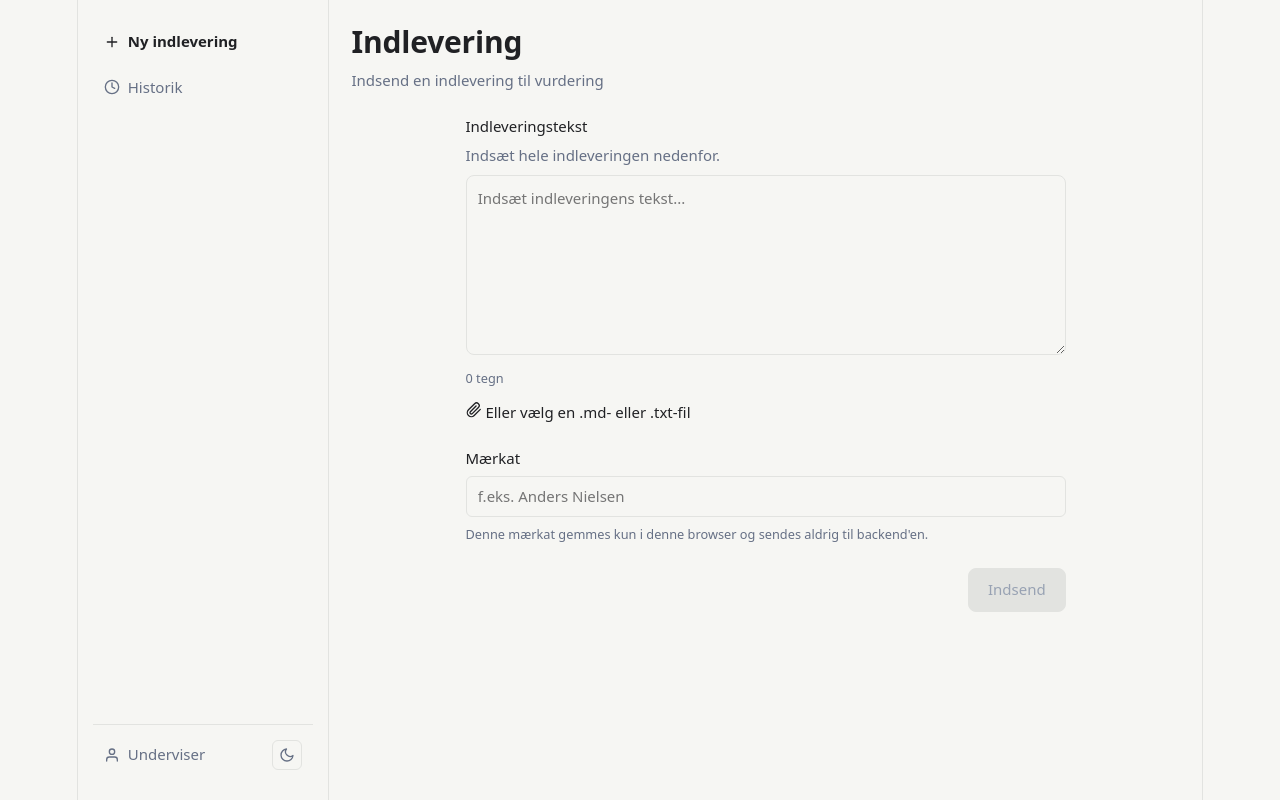
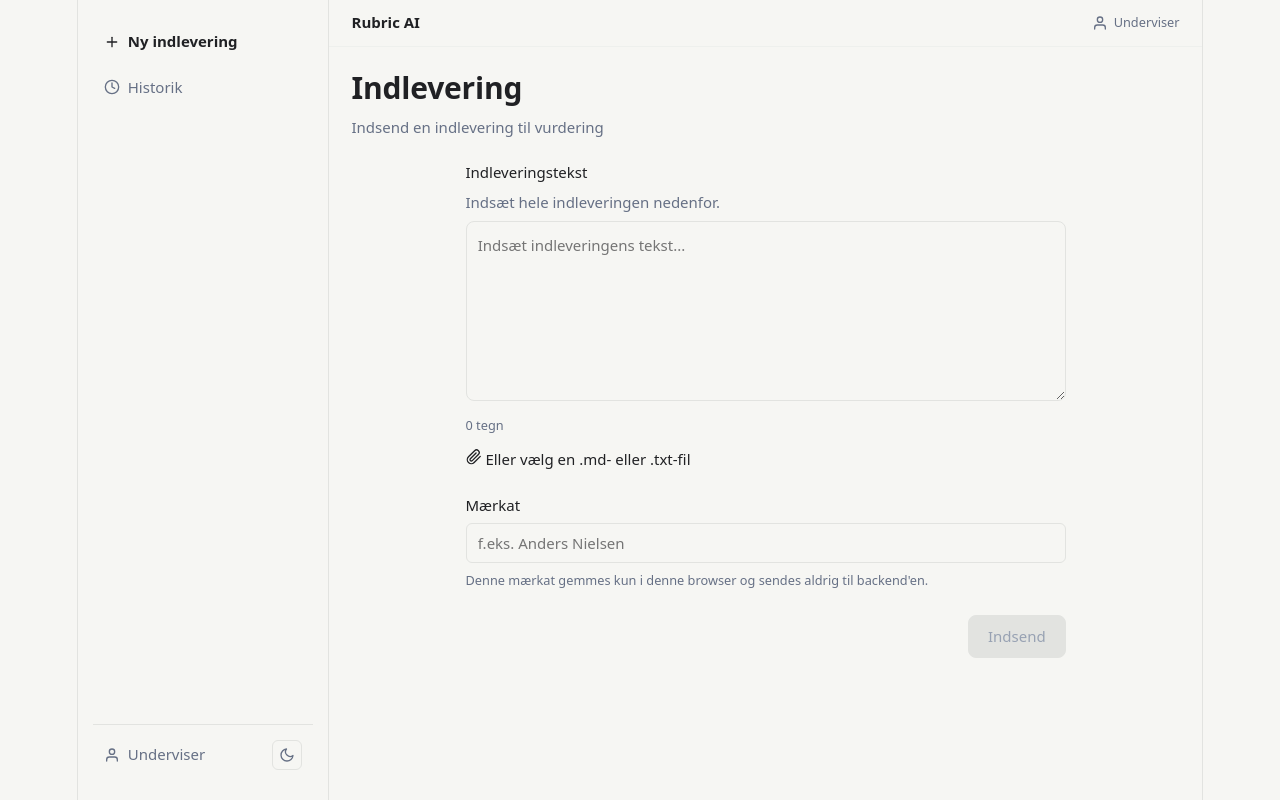
Before and after one commit to Mortenjenne/rubric-ai-ui, a React (Vite) app: page / in a window 1280 px wide. Built offline with nearby package versions, Linux system fonts and the light colour scheme; no server answers.

Commit message:
Add a low-contrast PageHeader above routed content (ticket 14)

```diff
--- a/src/App.jsx
+++ b/src/App.jsx
@@ -3,12 +3,15 @@
 import { ResultPage } from './features/result/ResultPage'
 import { HistoryPage } from './features/history/HistoryPage'
 import { Sidebar } from './shared/ui/Sidebar'
+import { PageHeader } from './shared/ui/PageHeader'
 import styles from './App.module.css'
 
 function App() {
   return (
     <div className={styles.shell}>
       <Sidebar />
+      <div className={styles.content}>
+        <PageHeader />
         <main className={styles.main}>
           <Routes>
             <Route path="/" element={<UploadPage />} />
@@ -17,6 +20,7 @@
           </Routes>
         </main>
       </div>
+    </div>
   )
 }
 
--- a/src/App.module.css
+++ b/src/App.module.css
@@ -5,6 +5,14 @@
   text-align: left;
 }
 
+.content {
+  flex: 1;
+  min-width: 0;
+  display: flex;
+  flex-direction: column;
+  min-height: 0;
+}
+
 .main {
   flex: 1;
   min-width: 0;
--- a/src/shared/i18n/strings.js
+++ b/src/shared/i18n/strings.js
@@ -1,6 +1,9 @@
 /** Centralized Danish UI copy. This app has a single fixed locale — no i18n library, no
  *  switcher, no English fallback. Domain terms follow the Danish UI labels in CONTEXT.md. */
 export const strings = {
+  app: {
+    name: 'Rubric AI',
+  },
   sidebar: {
     ariaLabel: 'Hovednavigation',
     newSubmission: 'Ny indlevering',
--- /dev/null
+++ b/src/shared/ui/PageHeader.jsx
@@ -0,0 +1,16 @@
+import { User } from 'react-feather'
+import { strings } from '../i18n/strings'
+import styles from './PageHeader.module.css'
+
+/** A low-contrast context bar above the routed page content. Navigation lives in the sidebar
+ * only — this header repeats identity, not the nav links. */
+export function PageHeader() {
+  return (
+    <header className={styles.header}>
+      <span className={styles.name}>{strings.app.name}</span>
+      <span className={styles.identity}>
+        <User aria-hidden="true" size={16} /> {strings.sidebar.identity}
+      </span>
+    </header>
+  )
+}
--- /dev/null
+++ b/src/shared/ui/PageHeader.module.css
@@ -0,0 +1,25 @@
+.header {
+  display: flex;
+  align-items: center;
+  justify-content: space-between;
+  padding: 0.75rem 1.5rem;
+  border-bottom: 1px solid var(--border-subtle);
+  color: var(--text);
+  flex-shrink: 0;
+}
+
+.name {
+  font-weight: 600;
+  color: var(--text-h);
+}
+
+.identity {
+  display: flex;
+  align-items: center;
+  gap: 0.4rem;
+  font-size: 0.85rem;
+}
+
+.identity svg {
+  flex-shrink: 0;
+}
```
Also changed, not shown: .scratch/rubric-ai-mvp/issues/14-page-header-shell.md (added), 2 other files (tests, documents, lock files or other folders). Lines whose indentation alone changed are shown as unchanged.
